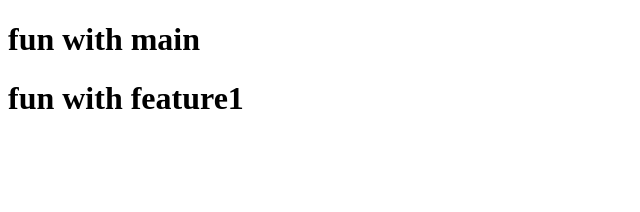
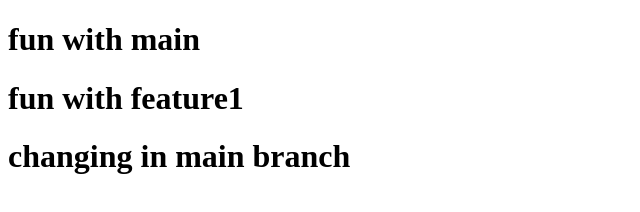
Before and after one commit to akash7271/fun-with--git, a plain HTML site: page index.html in a window 1280 px wide. Shown: the whole page, without its empty margins (0-640 px from the left). Drawn offline with Linux system fonts and the light colour scheme.

Commit message:
changes in main

```diff
--- a/index.html
+++ b/index.html
@@ -10,6 +10,7 @@
 <body>
     <h1> fun with main</h1>
     <h1>fun with feature1</h1>
+    <h1>changing in main branch</h1>
 
 </body>
 
```
